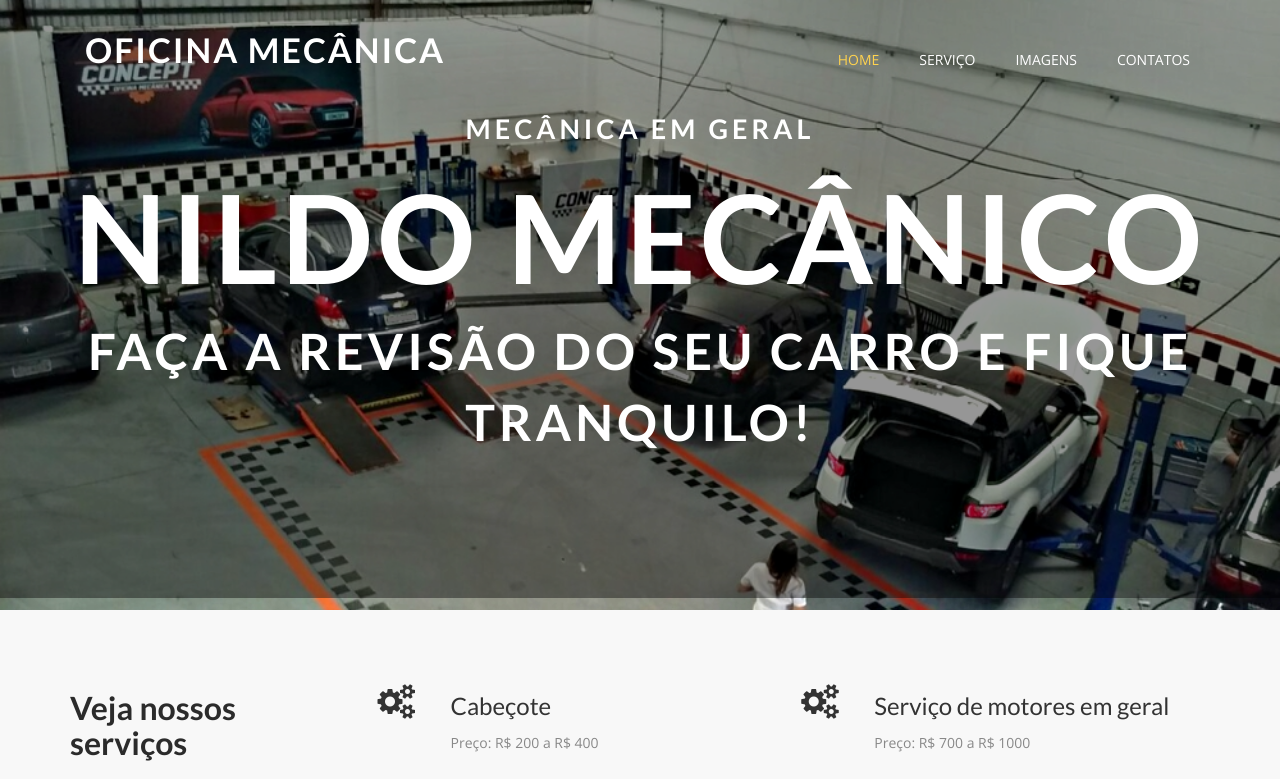
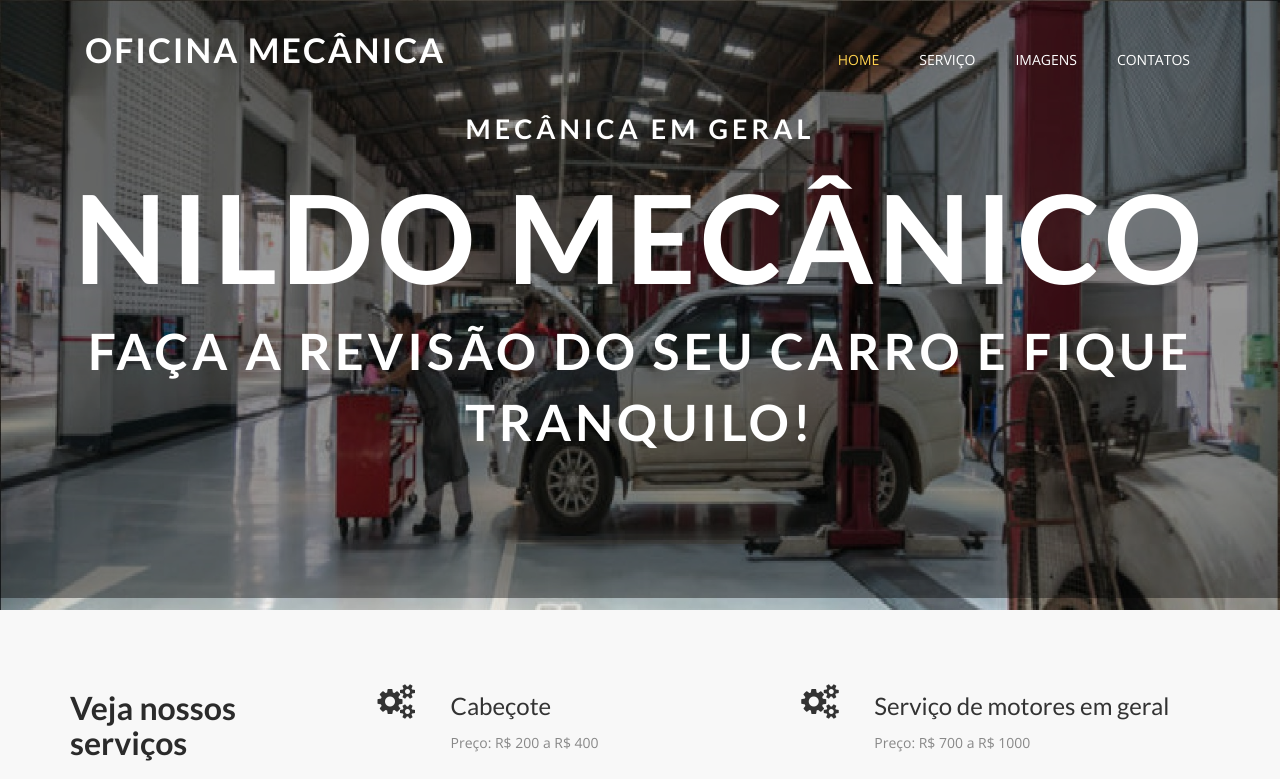
Before and after one commit to brunogomesifrn/pi19oficina, a Django app: page / in a window 1280 px wide. Shown: the top 779 px of the page. Run offline with Django 3.2, Linux system fonts and the light colour scheme; some libraries are stand-ins or nearby versions.

Commit message:
ajuste de imagem

```diff
--- a/core/static/css/style.css
+++ b/core/static/css/style.css
@@ -44,7 +44,7 @@ h1, h2, h3, h4, h5, h6 {
 }
 
 .main-header {
-  background: url(../img/banner.jpg) no-repeat;
+  background: url('../img/fundo.jpeg') no-repeat;
   background-size: cover;
   min-height: 610px;
 }
```
Also changed, not shown: core/static/img/fundo.jpeg (renamed from core/static/img/banner.jpeg).
